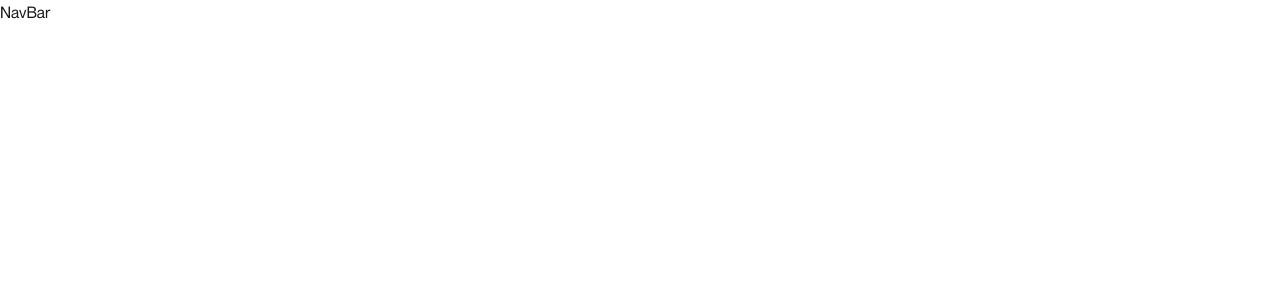
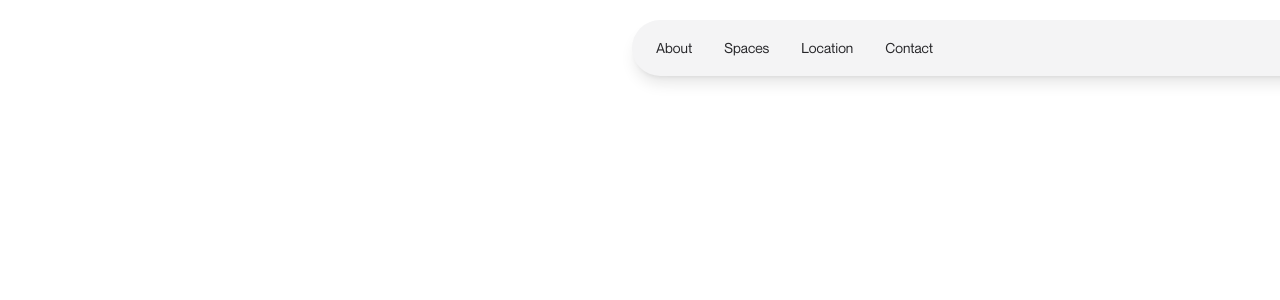
Before and after one commit to hashantr99/home_rental_frontend, a React (Vite) app: page / in a window 1280 px wide. Shown: the top 300 px of the page. Built offline with nearby package versions, Linux system fonts and the light colour scheme; a web font is replaced by a local one.

Commit message:
nav bar part2

```diff
--- a/src/components/NavBar.jsx
+++ b/src/components/NavBar.jsx
@@ -1,4 +1,6 @@
 import { useEffect, useState } from "react"
+
+const navLinks = ["About", "Spaces", "Location", "Contact"]
 
 const NavBar = () => {
 
@@ -17,7 +19,23 @@ const NavBar = () => {
     }, [])
 
   return (
-    <header>NavBar</header>
+    <header className={`fixed top-5 left-1/2 -translate-x-2 z-50 translate-all duration-300 ease-in rounded-full text-zinc-800 shadow-lg ${isScrolled ? "h-14 bg-zinc-200/40 backdrop-blur-xl border border-white/10 scale-95 w-[85%] max-w-4xl" : "h-14 bg-zinc-100 w-[90%] max-w-5xl"} px-6 flex items-center justify-between`}>
+      {/* Left Nav links */}
+      <div className="hidden md:flex gap-8 font-medium text-sm">
+        {navLinks.map((item) => (
+          <a
+          key={item}
+          href={`#${item.toLowerCase()}`}
+          className="hover:-translate-y-0.5 hover:uppercase hover:text-rose-600 hover:font-bold transition-all duration-200 ease-in-out">
+            {item}
+          </a>
+        ))}
+      </div>
+
+{/* Logo */}
+<div className="text-2xl"></div>
+
+    </header>
   )
 }
 
```
